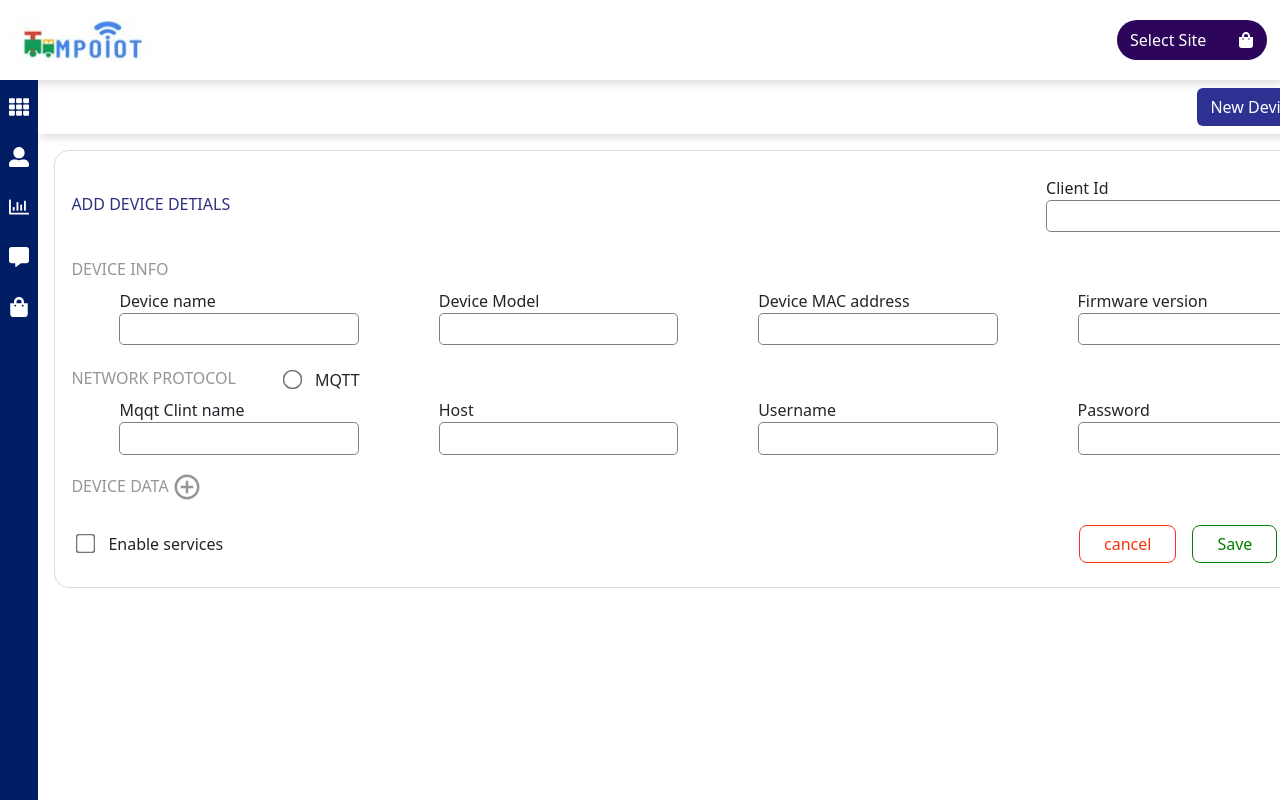
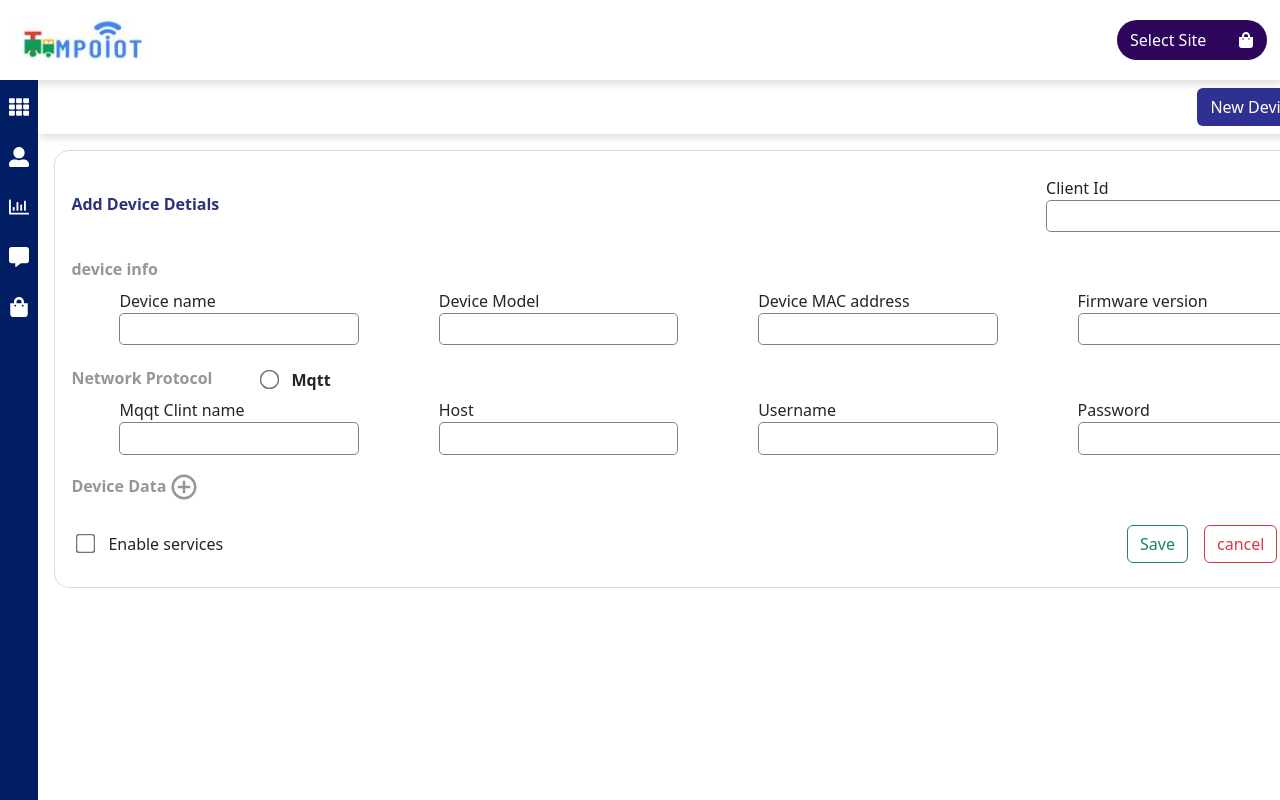
Before and after one commit to ManikandanS8377/TempoIoT, a React (Create React App) app in the folder tempo/: page /Add_device in a window 1280 px wide. Shown: the top 800 px of the page. Built offline with nearby package versions, Linux system fonts and the light colour scheme.

Commit message:
button and font

```diff
--- a/tempo/src/assets/style/App.css
+++ b/tempo/src/assets/style/App.css
@@ -23,7 +23,8 @@
 }
 
 .uppercase {
-    text-transform: uppercase;
+    /* text-transform: uppercase; */
+    font-weight: bold;
 }
 
 .gap-loc-4 {
@@ -600,3 +601,5 @@ input[type="checkbox"] {
 .Add-icon{
     transform: scale(1.5);
 }
+
+/* button hover */
--- a/tempo/src/pages/Add_device.jsx
+++ b/tempo/src/pages/Add_device.jsx
@@ -240,8 +240,9 @@ const Add_device = () => {
                             <div className="Enable_services">Enable services</div>
                         </div>
                         <div className="save_cancel_btn display-flex">
-                            <button className="btn-loc inactive-loc" onClick={handleCancel}>cancel</button>
-                            <button className="btn-loc active-loc" onClick={()=>handleClick()}>Save</button>
+                            <button type="button" className="btn-loc active-loc btn btn-outline-success" onClick={()=>handleClick()}>Save</button>
+                            <button type="button" className="btn-loc inactive-loc btn btn-outline-danger" onClick={handleCancel}>cancel</button>
+
                         </div>
                     </div>
                 </div>
```
